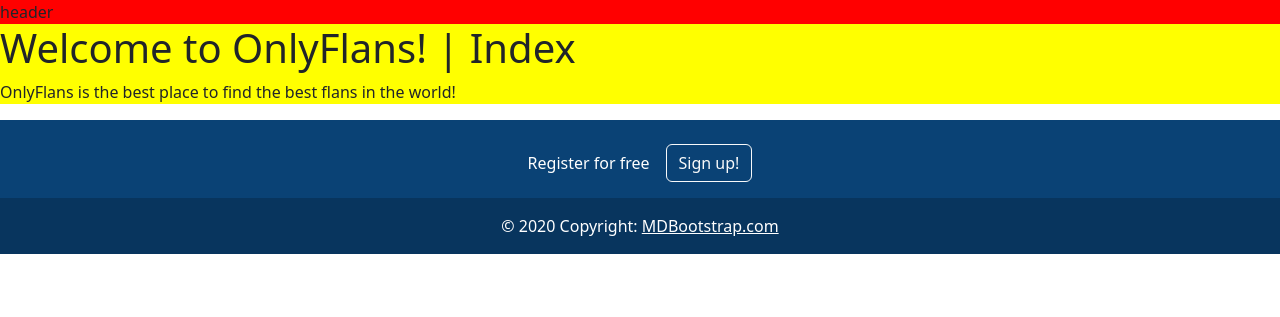
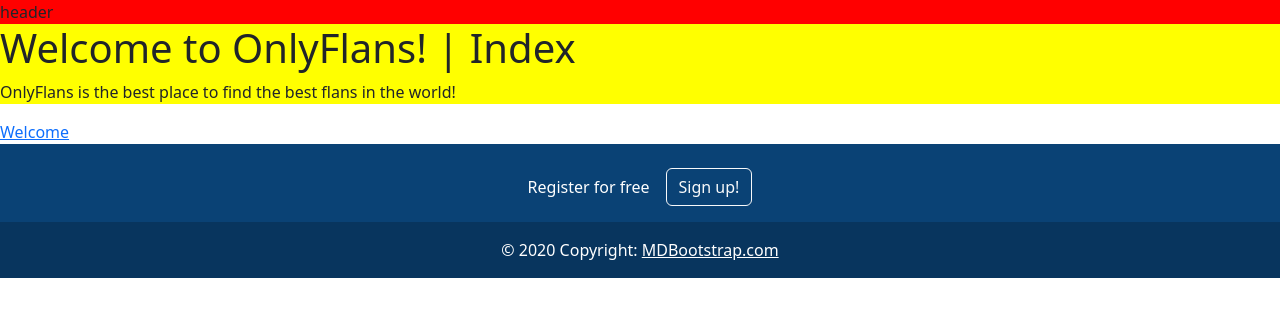
Before and after one commit to GuilleCF/onlyflans, a Django app: page / in a window 1280 px wide. Shown: the part 56-373 px from the top of the page. Run offline with Django 5.2, Linux system fonts and the light colour scheme.

Commit message:
modifications

```diff
--- a/templates/base.html
+++ b/templates/base.html
@@ -1,3 +1,4 @@
+{% load static %}
 <!DOCTYPE html>
 <html lang="en">
 <head>
--- a/templates/index.html
+++ b/templates/index.html
@@ -5,4 +5,7 @@
     <h1>Welcome to OnlyFlans! | Index</h1>
     <p>OnlyFlans is the best place to find the best flans in the world!</p>
 </div>
+<div>
+    <a href={% url "welcome" %}>Welcome</a>
+</div>
 {% endblock 'content' %}
```
